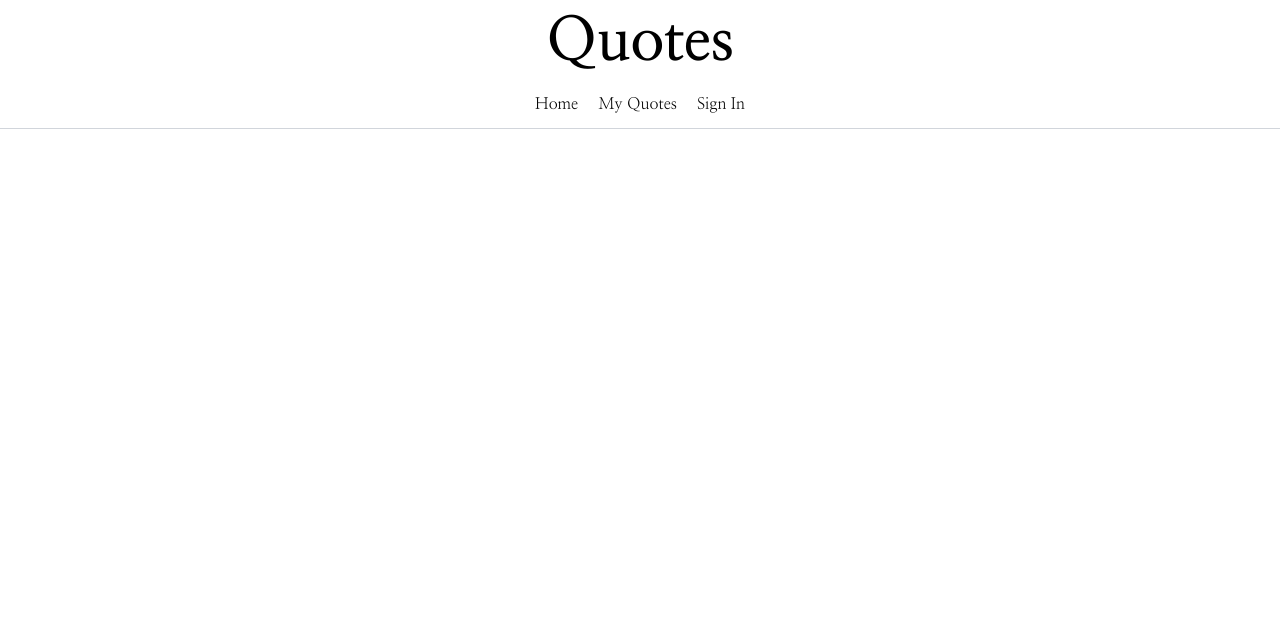
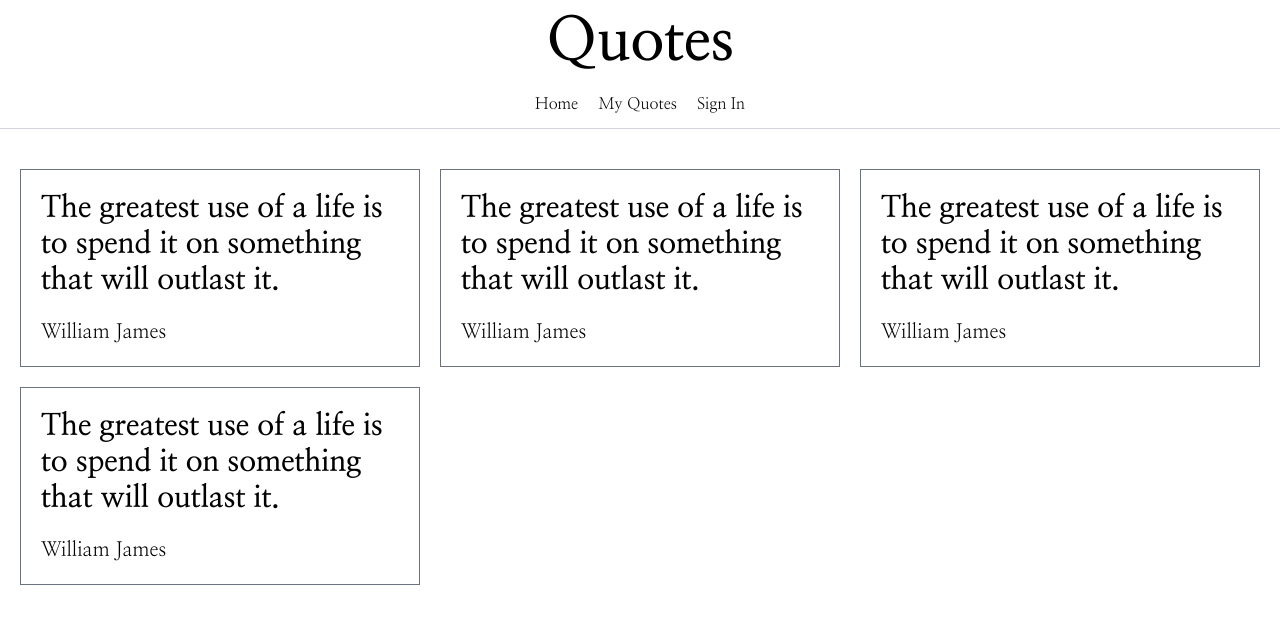
Before and after one commit to zuramai/quotes, a Vue app in the folder frontend/: page / in a window 1280 px wide. Shown: the top 624 px of the page. Built offline with nearby package versions, Linux system fonts and the light colour scheme.

Commit message:
feat: basic quotes ui

```diff
--- a/frontend/src/components/AppHeader.vue
+++ b/frontend/src/components/AppHeader.vue
@@ -1,5 +1,5 @@
 <template>
-    <header class="absolute w-full text-center py-3  border-b border-gray-300">
+    <header class=" w-full text-center py-3  border-b border-gray-300 mb-10">
         <h1 class="title text-4xl lg:text-6xl mb-5 leading-tight font-bold">Quotes</h1>
 
         <ul class="flex gap-5 justify-center">
--- /dev/null
+++ b/frontend/src/components/CardQuote.vue
@@ -0,0 +1,6 @@
+<template>
+    <div class="card card-quote border border-gray-500 p-5">
+        <h3 class="quote text-3xl mb-5 font-bold">The greatest use of a life is to spend it on something that will outlast it.</h3>
+        <p class="quote-author text-xl">William James</p>
+    </div>
+</template>
--- a/frontend/src/views/HomeView.vue
+++ b/frontend/src/views/HomeView.vue
@@ -1,4 +1,5 @@
 <script lang="ts" setup>
+import CardQuote from '@/components/CardQuote.vue';
 import { onMounted, reactive, ref } from 'vue';
 
 const link = ref('')
@@ -28,6 +29,12 @@ const copyLink = async () => {
   <main>
     <section id="hero" class="flex items-center justify-center bg-white">
       <div class="container px-5">
+        <div class="cards grid grid-cols-3 gap-5">
+          <CardQuote></CardQuote>
+          <CardQuote></CardQuote>
+          <CardQuote></CardQuote>
+          <CardQuote></CardQuote>
+        </div>
       </div>
     </section>
   </main>
```
Also changed, not shown: 1 other file (tests, documents, lock files or other folders).
